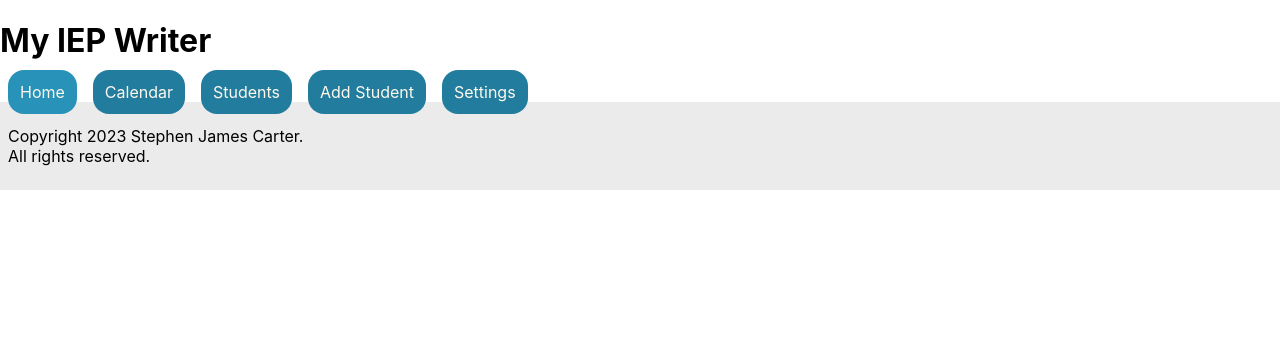
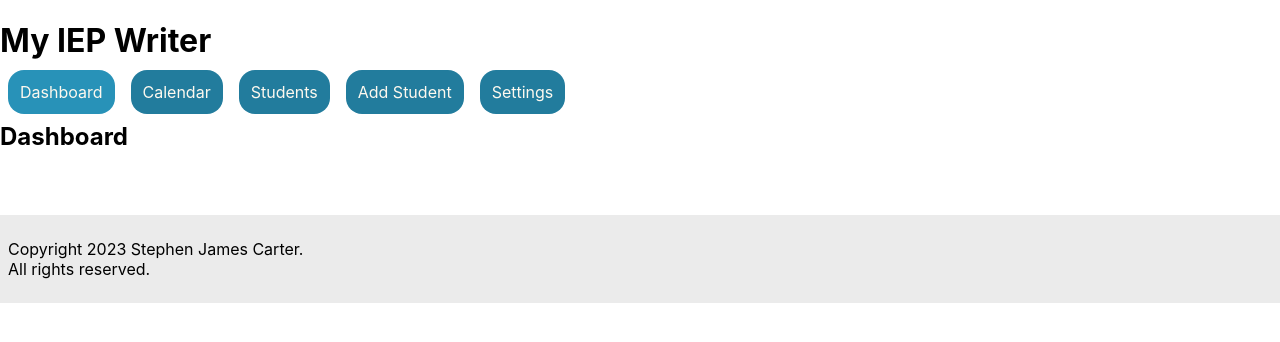
Before and after one commit to sjamescarter/my-iep-writer, a React (Create React App) app: page / in a window 1280 px wide. Shown: the top 342 px of the page. Built offline with nearby package versions, Linux system fonts and the light colour scheme.

Commit message:
update NavLink to include Dashboard

```diff
--- a/src/components/App.js
+++ b/src/components/App.js
@@ -21,7 +21,7 @@ function App() {
     <div>
       <Header></Header>
       <Switch>
-        <Route path="/dashboard">
+        <Route exact path="/">
           <Dashboard>
             <StudentList studentList={studentList} />
           </Dashboard>
--- a/src/components/NavBar.js
+++ b/src/components/NavBar.js
@@ -19,7 +19,7 @@ const activeStyle = {
 function NavBar() {
     return(
         <div>
-            <StyledNavLink to="/" exact activeStyle={activeStyle}>Home</StyledNavLink>
+            <StyledNavLink to="/" exact activeStyle={activeStyle}>Dashboard</StyledNavLink>
             <StyledNavLink to="/calendar" activeStyle={activeStyle}>Calendar</StyledNavLink>
             <StyledNavLink to="/students" exact activeStyle={activeStyle}>Students</StyledNavLink>
             <StyledNavLink to="/students/new"activeStyle={activeStyle}>Add Student</StyledNavLink>
```
